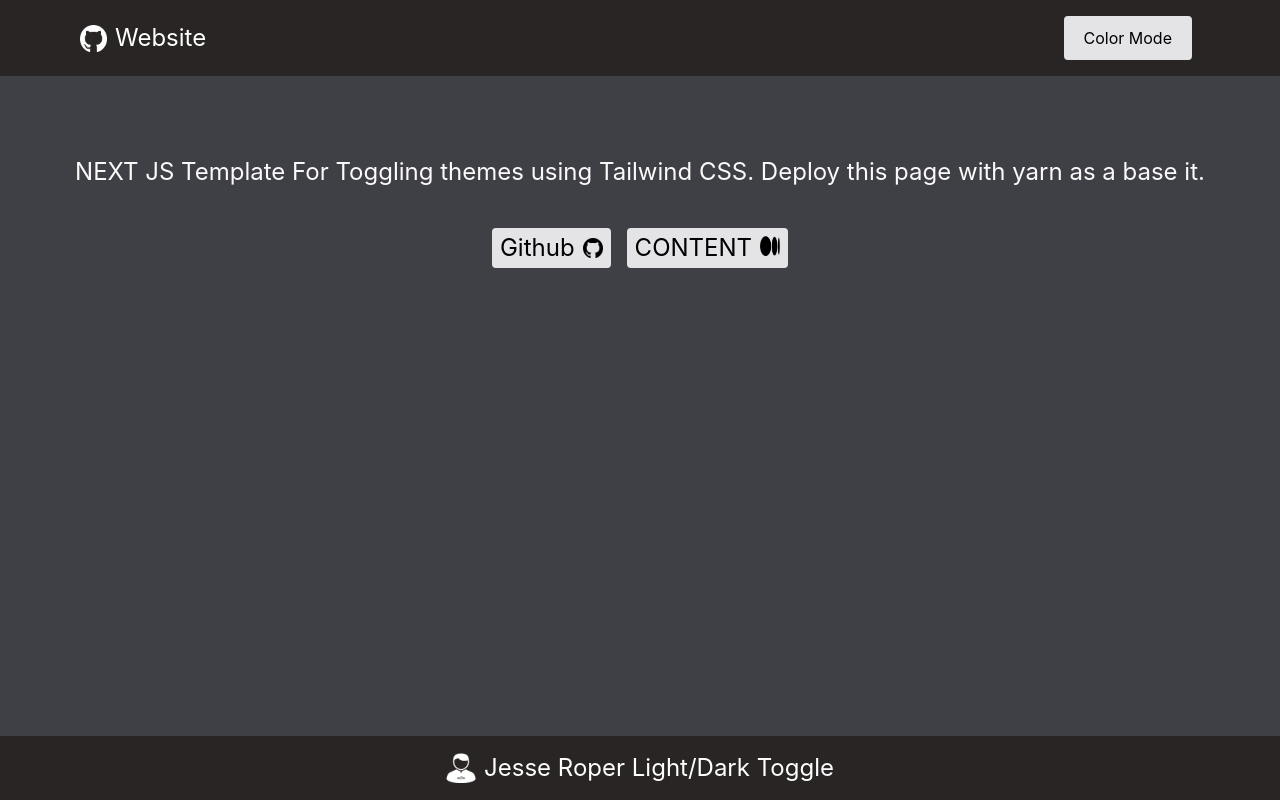
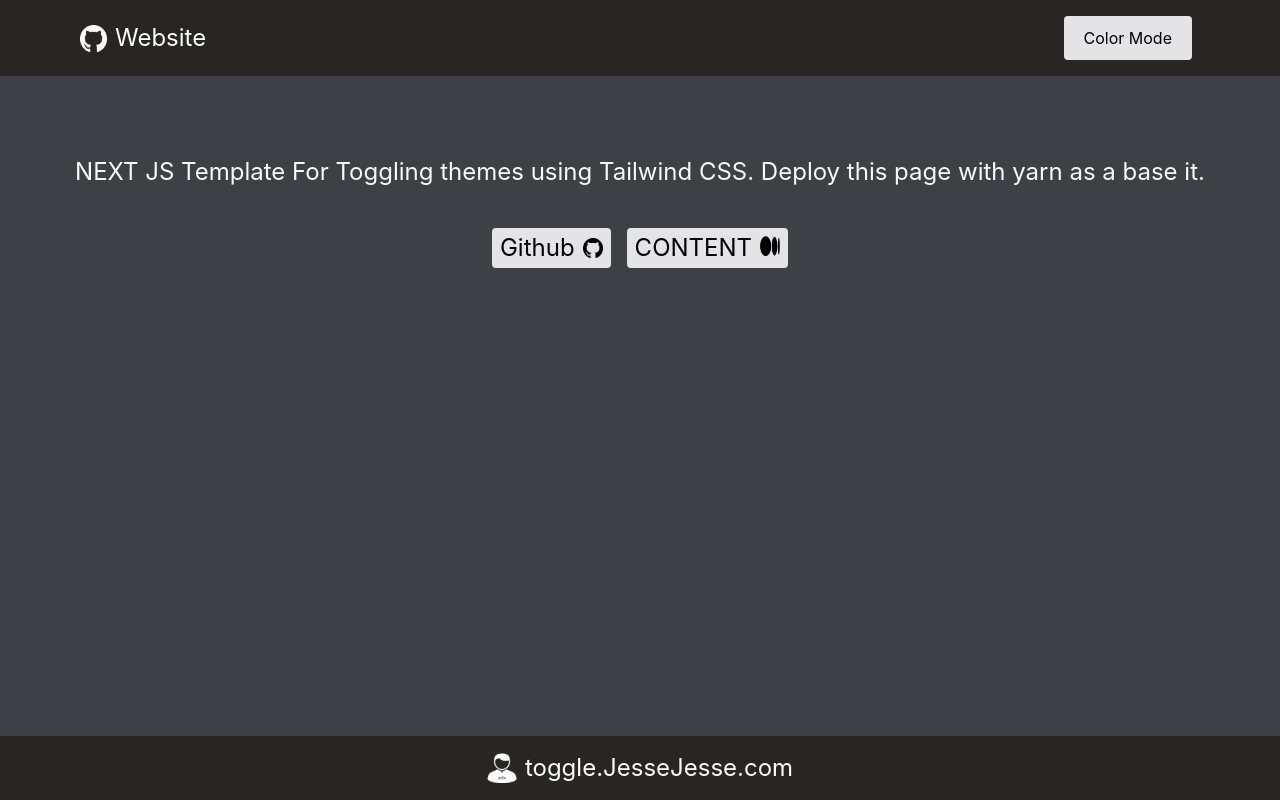
Before and after one commit to sudo-self/light-dark, a Next.js app: page / in a window 1280 px wide. Built offline with nearby package versions, Linux system fonts and the light colour scheme.

Commit message:
Update footer.tsx

```diff
--- a/src/components/layout/footer.tsx
+++ b/src/components/layout/footer.tsx
@@ -17,7 +17,7 @@ export default function Footer() {
             height={30}
           />
           <h1 className="text-black sm:text-2xl ml-2 dark:text-white">
-           Jesse Roper Light/Dark Toggle
+          toggle.JesseJesse.com
           </h1>
         </a>
       </div>
```
